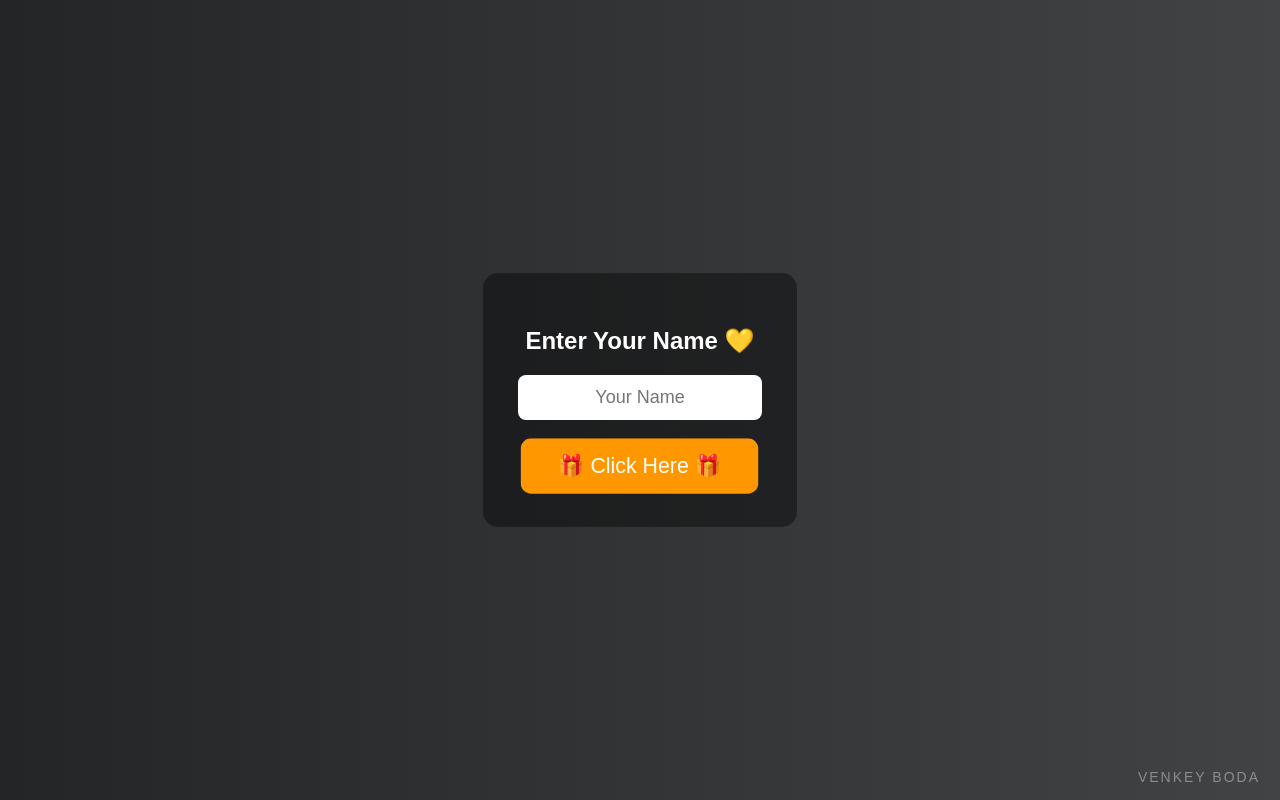
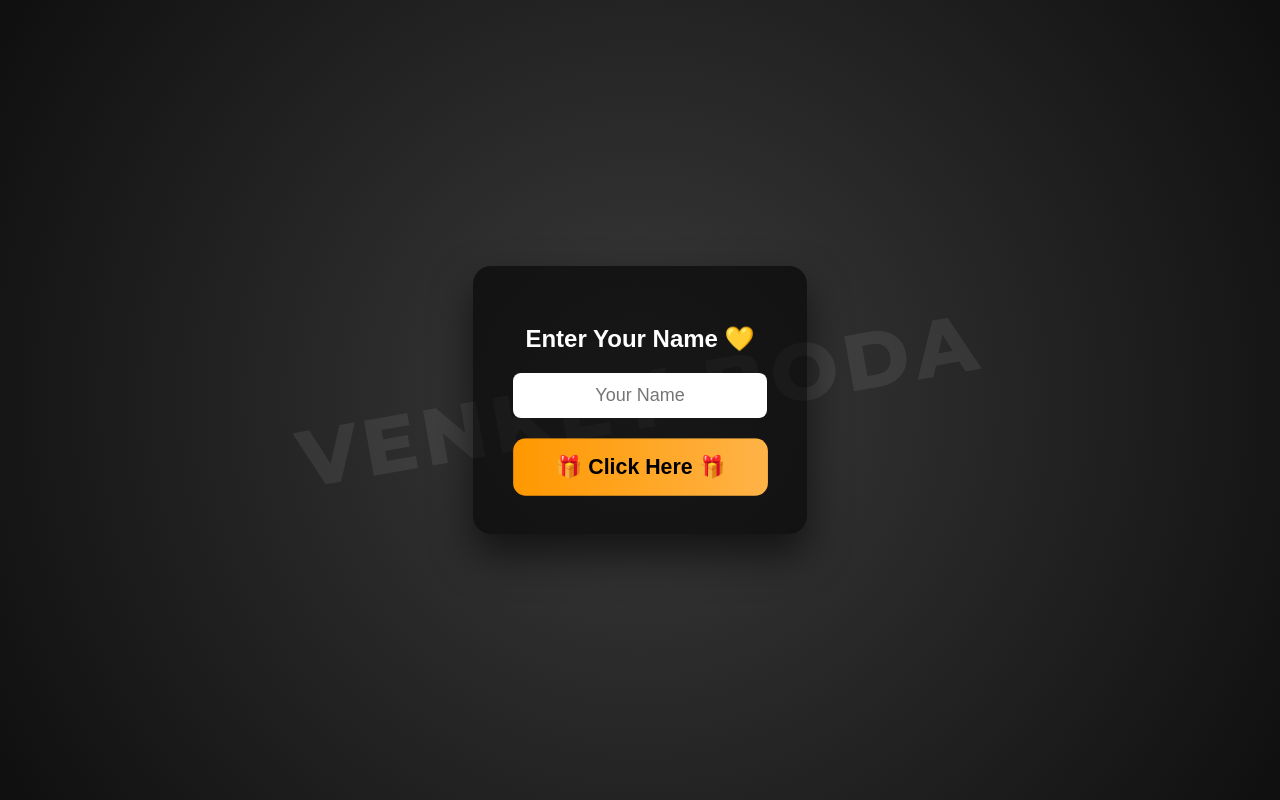
Before and after one commit to venkeyboda17/Birthday_wishes, a plain HTML site: page index.html in a window 1280 px wide. Drawn offline with Linux system fonts and the light colour scheme.

Commit message:
updated and fix code

```diff
--- a/index.html
+++ b/index.html
@@ -1,8 +1,12 @@
 <!DOCTYPE html>
-<html>
+<html lang="en">
 <head>
+  <meta charset="UTF-8">
   <title>Something Special 💛</title>
   <meta name="viewport" content="width=device-width, initial-scale=1.0">
+
+  <!-- Google Font for Watermark -->
+  <link href="https://fonts.googleapis.com/css2?family=Montserrat:wght@800&display=swap" rel="stylesheet">
 
   <style>
     body {
@@ -11,16 +15,35 @@
       display: flex;
       justify-content: center;
       align-items: center;
-      background: linear-gradient(to right, #232526, #414345);
-      font-family: Arial;
+      background: radial-gradient(circle, #3a3a3a, #0f0f0f);
+      font-family: Arial, sans-serif;
       position: relative;
+      overflow: hidden;
+    }
+
+    /* Big Center Watermark */
+    .watermark {
+      position: absolute;
+      top: 50%;
+      left: 50%;
+      transform: translate(-50%, -50%) rotate(-10deg);
+      font-family: 'Montserrat', sans-serif;
+      font-size: 80px;
+      color: rgba(255, 255, 255, 0.08);
+      letter-spacing: 6px;
+      user-select: none;
+      pointer-events: none;
+      z-index: 1;
+      white-space: nowrap;
     }
 
     .card {
-      background: rgba(0,0,0,0.4);
-      padding: 35px;
-      border-radius: 15px;
+      background: rgba(0,0,0,0.6);
+      padding: 40px;
+      border-radius: 18px;
       text-align: center;
+      z-index: 2;
+      box-shadow: 0 20px 40px rgba(0,0,0,0.6);
     }
 
     h2 {
@@ -33,19 +56,20 @@
       font-size: 18px;
       border-radius: 8px;
       border: none;
-      width: 220px;
+      width: 230px;
       text-align: center;
-      margin-bottom: 20px;
+      margin-bottom: 22px;
     }
 
     button {
-      padding: 14px 35px;
+      padding: 15px 40px;
       font-size: 20px;
-      background: #ff9800;
-      color: white;
+      background: linear-gradient(to right, #ff9800, #ffb347);
+      color: black;
       border: none;
-      border-radius: 10px;
+      border-radius: 12px;
       cursor: pointer;
+      font-weight: bold;
       animation: pulse 1.4s infinite;
     }
 
@@ -55,19 +79,16 @@
       100% { transform: scale(1); }
     }
 
-    /* Watermark */
-    .watermark {
-      position: absolute;
-      bottom: 15px;
-      right: 20px;
-      font-size: 14px;
-      color: rgba(255,255,255,0.4);
-      letter-spacing: 2px;
-      user-select: none;
+    @media (max-width: 600px) {
+      .watermark {
+        font-size: 45px;
+      }
     }
   </style>
 </head>
 <body>
+
+  <div class="watermark">VENKEY BODA</div>
 
   <div class="card">
     <h2>Enter Your Name 💛</h2>
@@ -76,7 +97,10 @@
     <button onclick="goNext()">🎁 Click Here 🎁</button>
   </div>
 
-  <div class="watermark">VENKEY BODA</div>
+  <!-- Music (starts on click) -->
+  <audio id="bgMusic">
+    <source src="music.mp3" type="audio/mpeg">
+  </audio>
 
   <script>
     function goNext() {
@@ -85,7 +109,14 @@
         alert("Please enter your name 😊");
         return;
       }
-      window.location.href = "wishes.html?name=" + encodeURIComponent(name);
+
+      const music = document.getElementById("bgMusic");
+      music.play().finally(() => {
+        setTimeout(() => {
+          window.location.href =
+            "wishes.html?name=" + encodeURIComponent(name);
+        }, 300);
+      });
     }
   </script>
 
```
Also changed, not shown: wishes.html (+8 -8 lines).
